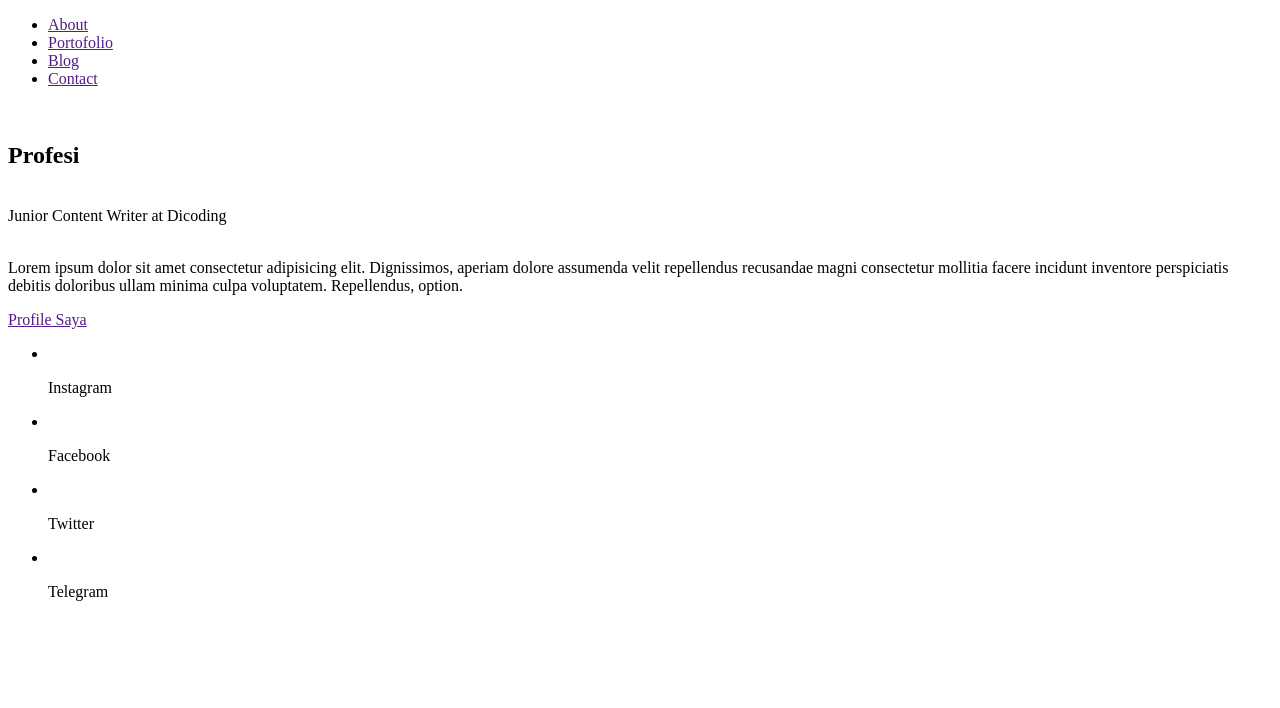
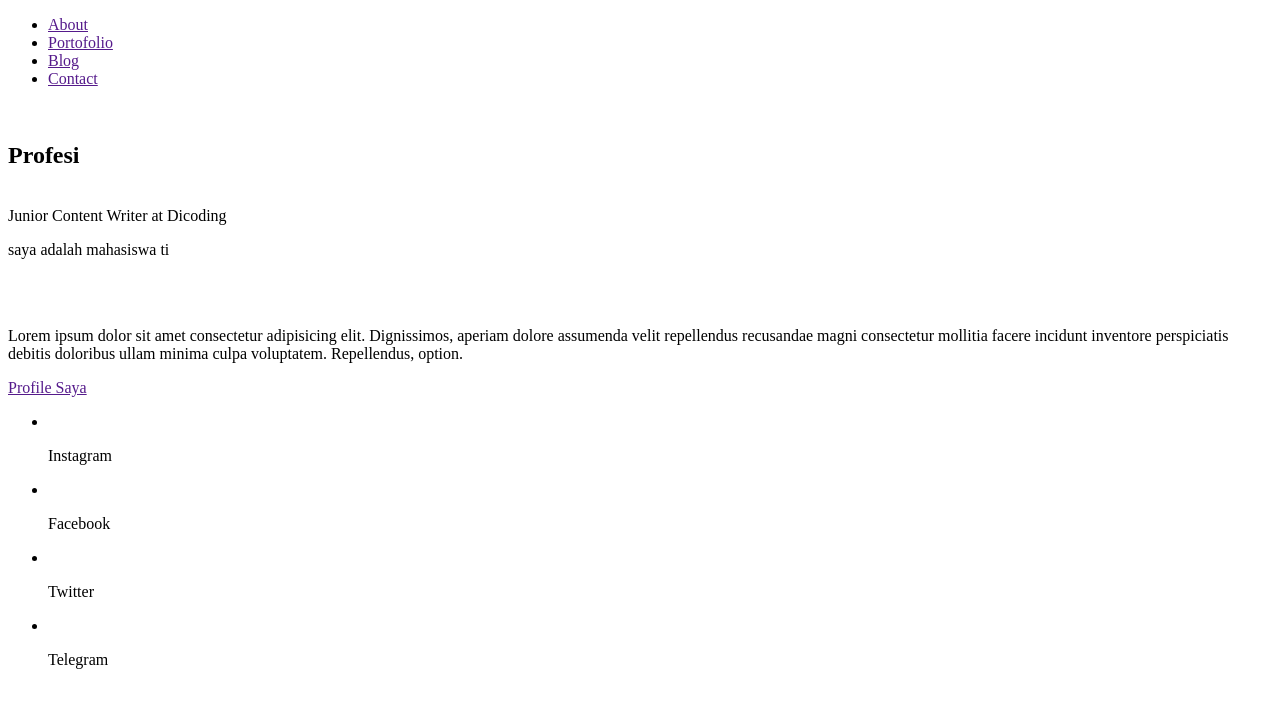
Before and after one commit to Nurliapanigoro/TOS-Agil, a plain HTML site: page index.html in a window 1280 px wide. Drawn offline with Linux system fonts and the light colour scheme.

Commit message:
menambah tag paragraf

```diff
--- a/index.html
+++ b/index.html
@@ -22,7 +22,8 @@
               <section class="hero">
                   <img src="online.png" alt="">
               <div class="hero-content">
-                  <h1>Profesi</h1><br></h2>Junior Content Writer at Dicoding</h2><br><br>
+                  <h1>Profesi</h1><br></h2>Junior Content Writer at Dicoding</h2>
+                    <p>saya adalah mahasiswa ti</p><br><br>
 <p> Lorem ipsum dolor sit amet consectetur adipisicing elit. Dignissimos, aperiam dolore assumenda velit repellendus recusandae magni consectetur mollitia facere incidunt inventore perspiciatis  debitis doloribus ullam minima culpa voluptatem. Repellendus, option.</p>
 <a href="" class="action-btn">Profile Saya</a>
               </div>
```
